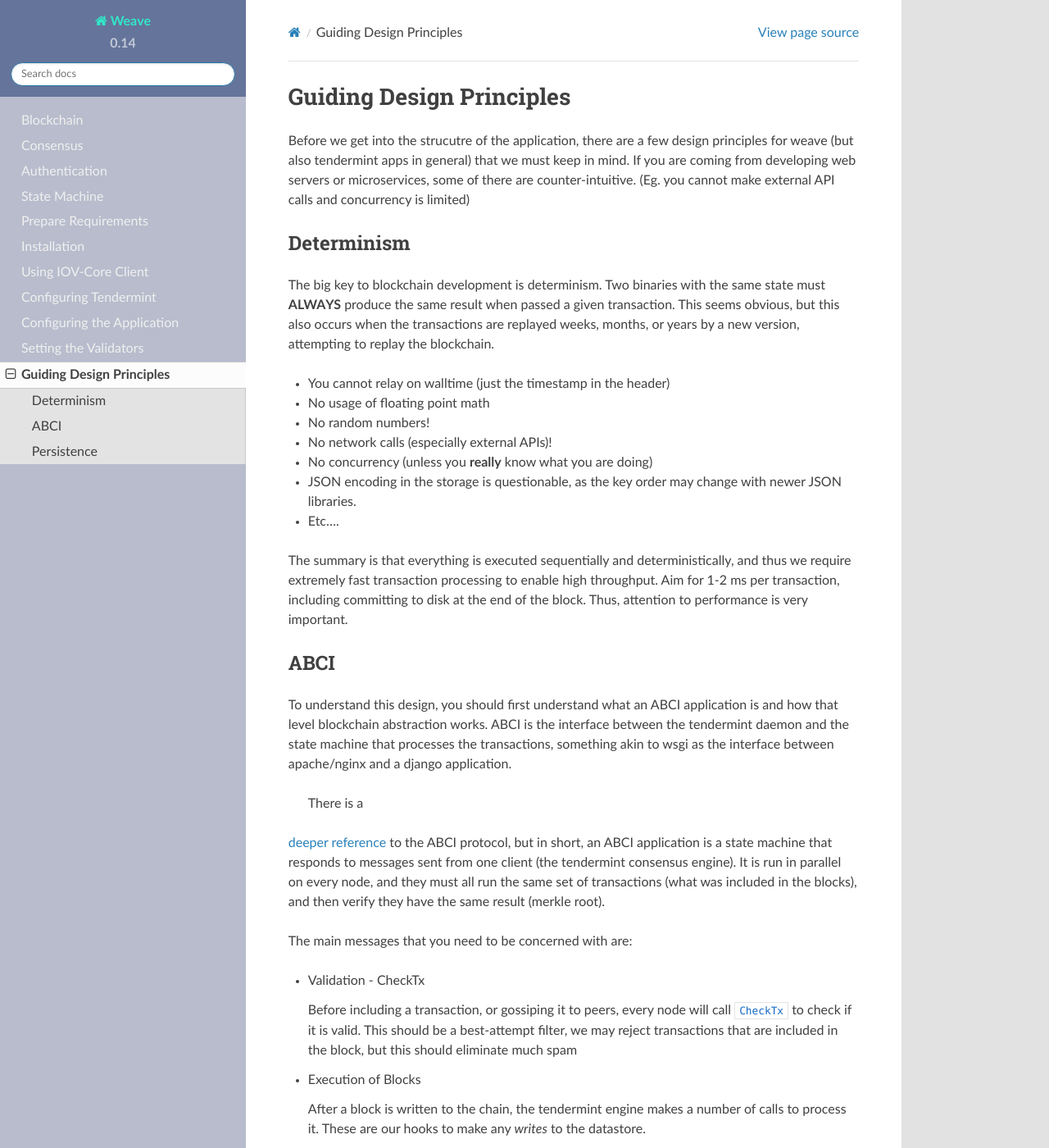
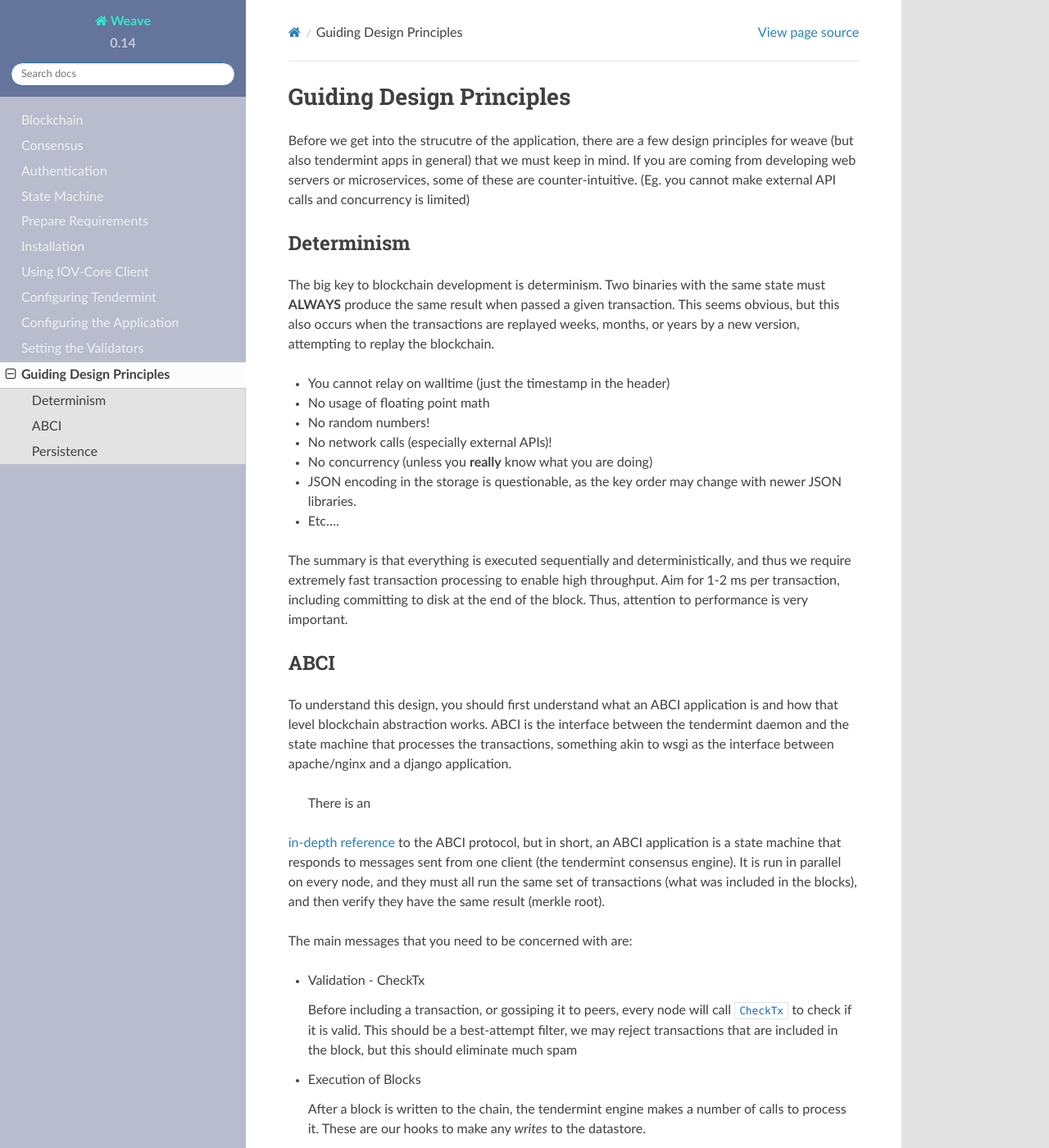
Before and after one commit to iov-one/weave, a Sphinx documentation site: the page built from docs/design/overview.rst, in a window 1280 px wide and 1400 px high. Shown: the whole window at 82% size. Built offline with Sphinx 7.4.7 and the Read the Docs theme 2.0.0, drawn with Linux system fonts in a browser that asks for light colours; formulas are drawn with MathJax 3; pages that are not in the unit, such as notebooks, are missing from menus.

Commit message:
Fixed typos

```diff
--- a/docs/design/overview.rst
+++ b/docs/design/overview.rst
@@ -5,7 +5,7 @@ Guiding Design Principles
 Before we get into the strucutre of the application, there are
 a few design principles for weave (but also tendermint apps in general)
 that we must keep in mind. If you are coming from developing
-web servers or microservices, some of there are counter-intuitive.
+web servers or microservices, some of these are counter-intuitive.
 (Eg. you cannot make external API calls and concurrency is limited)
 
 Determinism
@@ -43,8 +43,8 @@ tendermint daemon and the state machine that processes
 the transactions, something akin to wsgi as the interface
 between apache/nginx and a django application.
 
- There is a
-`deeper reference <https://tendermint.readthedocs.io/en/master/app-development.html>`__
+ There is an
+`in-depth reference <https://tendermint.readthedocs.io/en/master/app-development.html>`__
 to the ABCI protocol, but in short, an ABCI application
 is a state machine that responds to messages sent from one
 client (the tendermint consensus engine). It is run in
--- a/docs/design/transactionhandling.rst
+++ b/docs/design/transactionhandling.rst
@@ -82,7 +82,7 @@ based on the information stored in the ``Msg`` and the
 current state in the KVStore. ``Context`` should be used
 to validate and possibly reject transactions, but outside
 of querying the block height if needed, really should not
-have any influence in the actual data writen to the
+have any influence on the actual data written to the
 data store.
 
 Ticker
```
